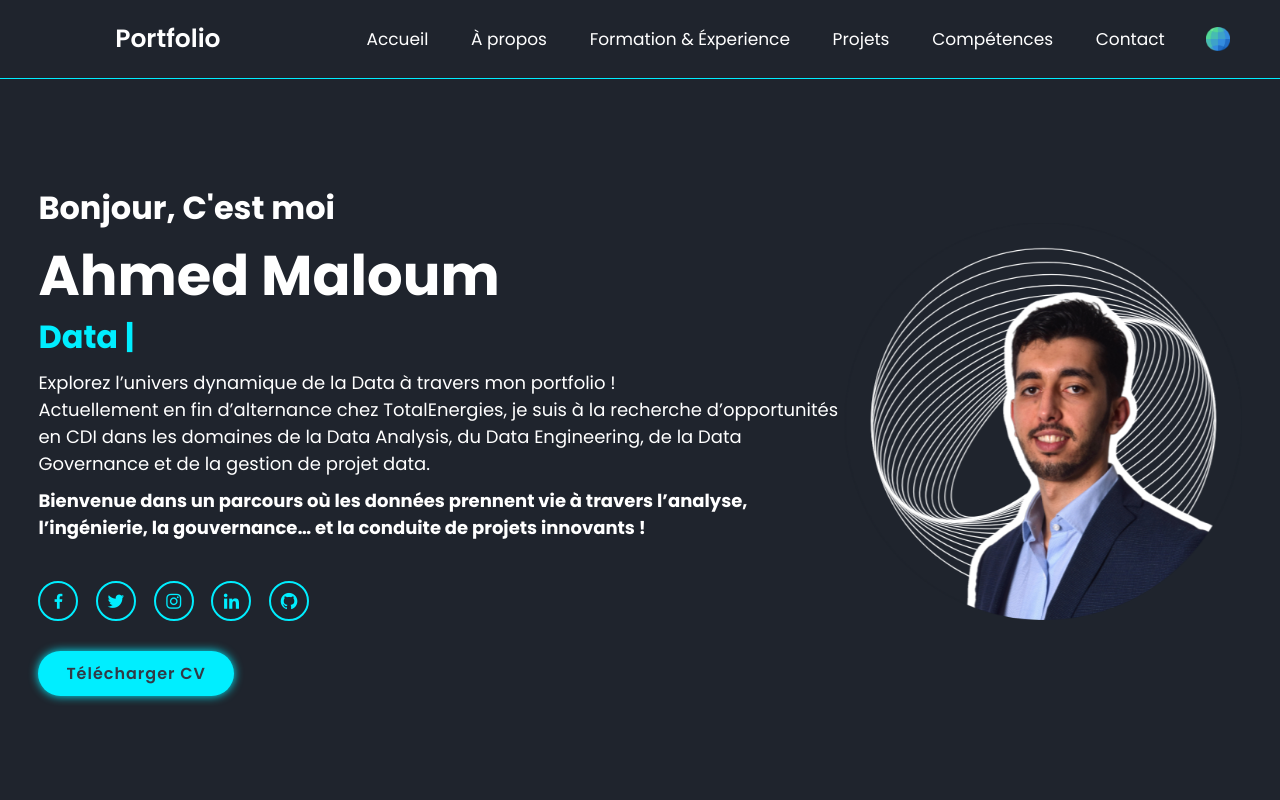
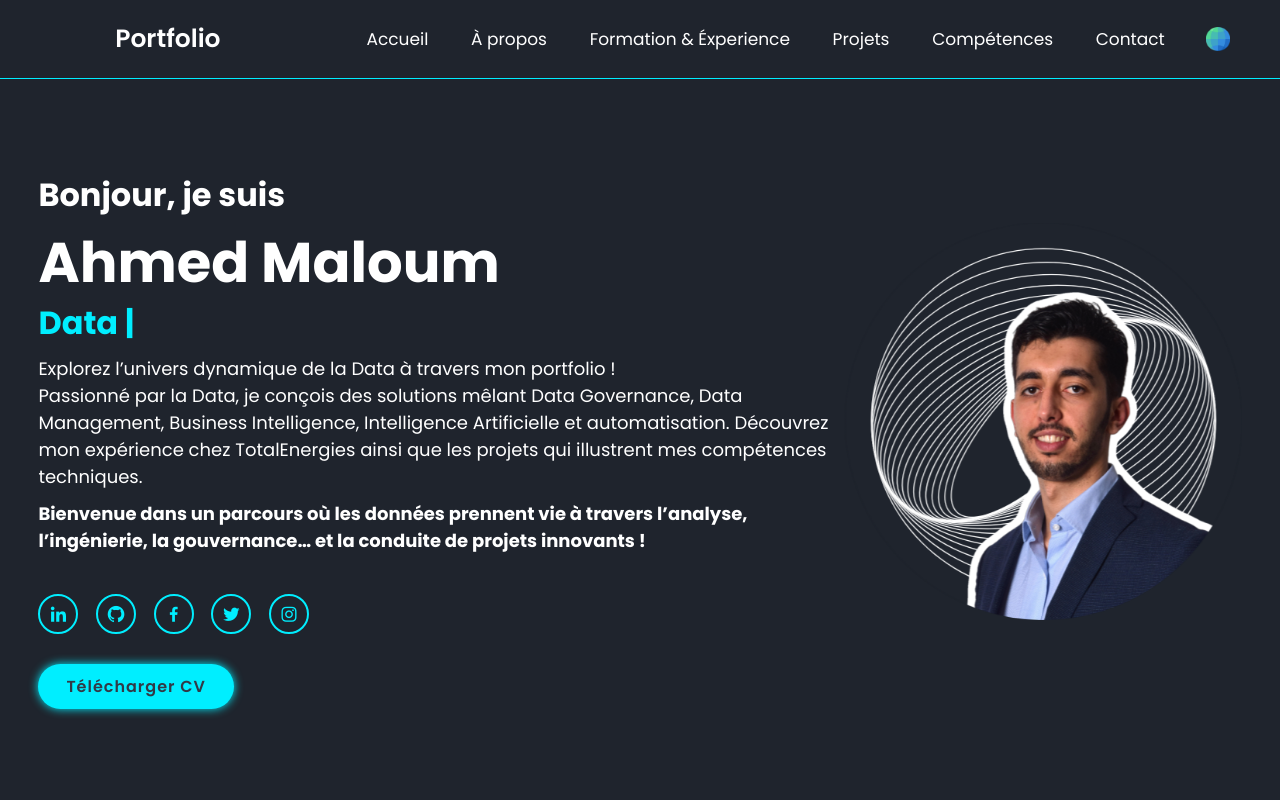
Before and after one commit to AhmedMALOUM/Personnal-Portfolio, a plain HTML site: page index.html in a window 1280 px wide. Shown: the top 800 px of the page. Drawn offline with nearby package versions, Linux system fonts and the light colour scheme.

Commit message:
Revise home section text and social media links
Updated text content in the home section to enhance clarity and improve the presentation of professional information.

```diff
--- a/index.html
+++ b/index.html
@@ -32,24 +32,24 @@
     <!-- home section design -->
     <section class="home" id="home">
          <div class="home-content">
-          <h3 data-lang="fr" data-en="Hello, It's Me" data-fr="Bonjour, C'est moi">Bonjour, C'est moi</h3>
+          <h3 data-lang="fr" data-en="Hello, I am" data-fr="Bonjour, je suis">Bonjour, je suis</h3>
           <h1>Ahmed Maloum</h1>
           <h3> <span class="multiple-text"></span></h3>
           <p data-lang="fr" data-en="Step into the dynamic world of Data through my portfolio !
-          Currently completing my work-study program at TotalEnergies, I am now seeking full-time opportunities (CDI) in Data Analysis, Data Engineering, Data Governance and Data Project Management.." data-fr="Explorez l’univers dynamique de la Data à travers mon portfolio !
-          Actuellement en fin d’alternance chez TotalEnergies, je suis à la recherche d’opportunités en CDI dans les domaines de la Data Analysis, du Data Engineering et de la Data Governance.">Explorez l’univers dynamique de la Data à travers mon portfolio ! <br>
-          Actuellement en fin d’alternance chez TotalEnergies, je suis à la recherche d’opportunités en CDI dans les domaines de la Data Analysis, du Data Engineering, de la Data Governance et de la gestion de projet data.</p>
+          Passionate about Data, I design solutions combining Data Governance, Data Management, Business Intelligence, Artificial Intelligence, and automation. Discover my professional experience at TotalEnergies and the personal projects that showcase my technical expertise." data-fr="Explorez l’univers dynamique de la Data à travers mon portfolio !
+         Passionné par la Data, je conçois des solutions mêlant Data Governance, Data Management, Business Intelligence, Intelligence Artificielle et automatisation. Découvrez mon expérience chez TotalEnergies ainsi que les projets qui illustrent mes compétences techniques.">Explorez l’univers dynamique de la Data à travers mon portfolio ! <br>
+          Passionné par la Data, je conçois des solutions mêlant Data Governance, Data Management, Business Intelligence, Intelligence Artificielle et automatisation. Découvrez mon expérience chez TotalEnergies ainsi que les projets qui illustrent mes compétences techniques.</p>
              <p class="bold-text" data-lang="fr" data-en="Welcome to a journey where data comes to life through analysis, engineering, governance — and the leadership of innovative data projects!" data-fr="Bienvenue dans un parcours où les données prennent vie à travers l’analyse, l’ingénierie, la gouvernance… et la conduite de projets innovants !
 
              ">Bienvenue dans un parcours où les données prennent vie à travers l’analyse, l’ingénierie, la gouvernance… et la conduite de projets innovants !
 
              </p>
           <div class="social-media">
+            <a href="https://www.linkedin.com/in/ahmed-maloum-31995217a/" target="_blank"><i class='bx bxl-linkedin' ></i></a>
+            <a href="https://github.com/AhmedMALOUM" target="_blank"><i class='bx bxl-github'></i></a>
             <a href="https://www.facebook.com/Medah.Maloum/" target="_blank"><i class='bx bxl-facebook' ></i></a>
             <a href="https://twitter.com/Ahmed__Maloum" target="_blank"><i class='bx bxl-twitter' ></i></a>
             <a href="https://www.instagram.com/ahmed__maloum/" target="_blank"><i class='bx bxl-instagram' ></i></a>
-            <a href="https://www.linkedin.com/in/ahmed-maloum-31995217a/" target="_blank"><i class='bx bxl-linkedin' ></i></a>
-            <a href="https://github.com/AhmedMALOUM" target="_blank"><i class='bx bxl-github'></i></a>
             </div>
             <a href="Maloum_Ahmed_CV_DataAnalyst_Governance.pdf"
             class='btn' target="_blank" data-lang="fr" data-en="Download CV" data-fr="Télécharger CV">Télécharger CV</a>
```
